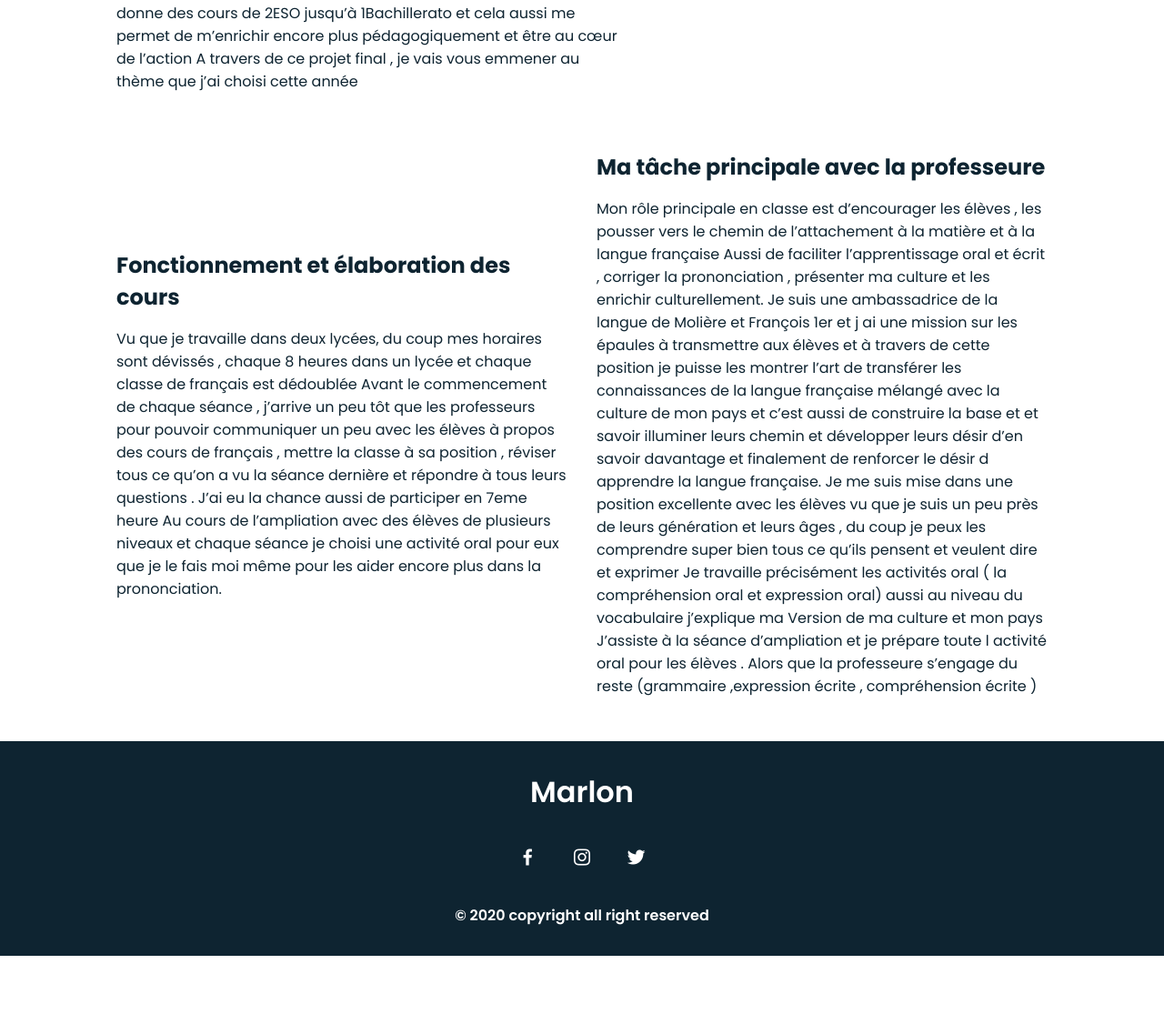
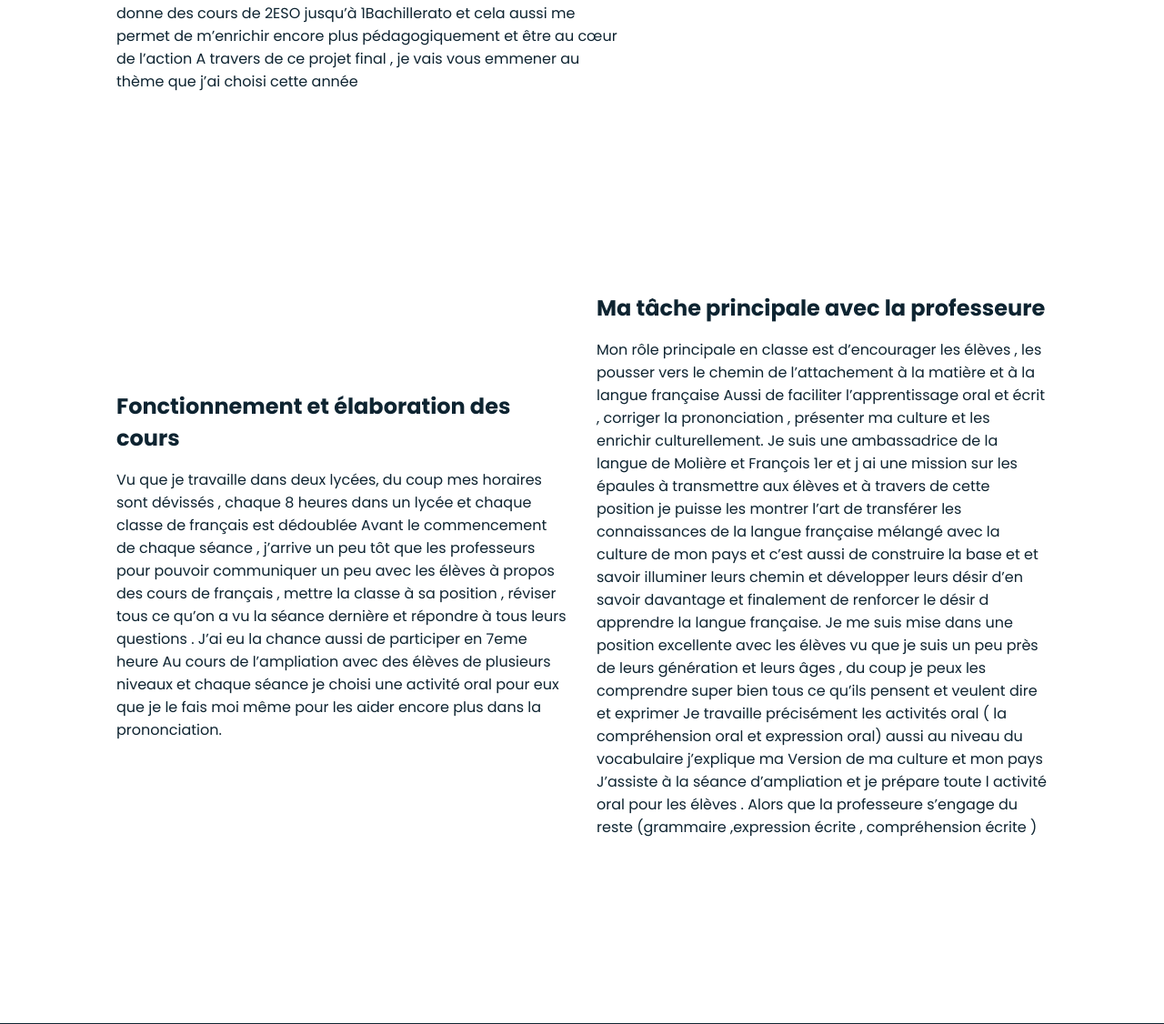
Before and after one commit to Oussamaboukh/hadil.github.io, a PHP site: page /presentation-personnelle.html in a window 1280 px wide. Shown: the part 698-1824 px from the top of the page at 91% size. Before the commit the page ends 1749 px from the top, so only its background shows below. Run offline with PHP 8.4, Linux system fonts and the light colour scheme.

Commit message:
Update styles.css

```diff
--- a/assets/css/styles.css
+++ b/assets/css/styles.css
@@ -82,6 +82,10 @@ img{
 
 .home__img {
     width: 25%;
+}
+
+.about__container {
+    margin: 155px 10%;
 }
 /*===== CLASS CSS ===== */
 .section-title{
```
